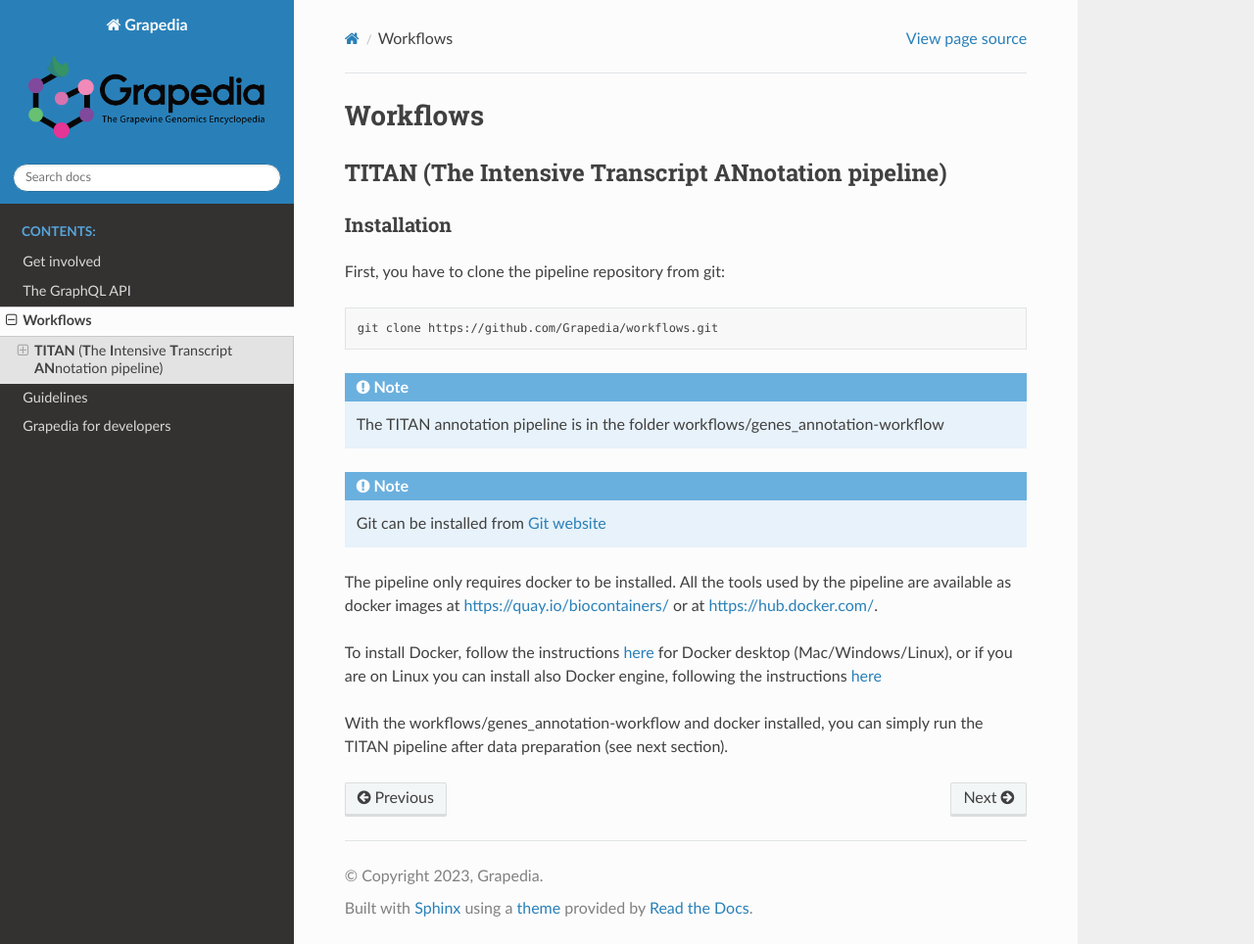
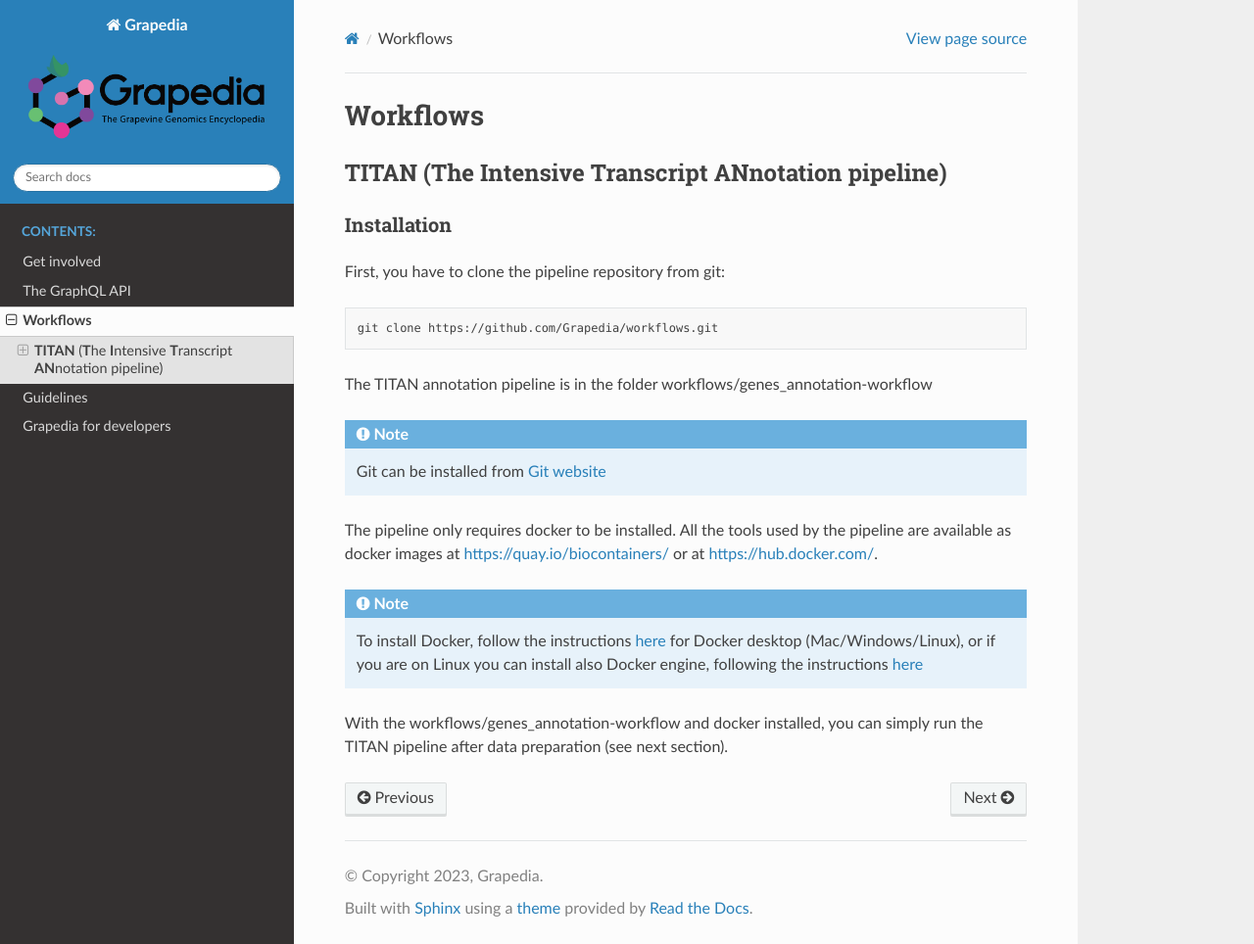
Before and after one commit to Grapedia/grapedia, a Sphinx documentation site: the page built from docs/workflows.rst, in a window 1280 px wide and 964 px high. Shown: the whole window at 98% size. Built offline with Sphinx 7.4.7 and the Read the Docs theme 2.0.0, drawn with Linux system fonts in a browser that asks for light colours.

```diff
--- a/docs/workflows.rst
+++ b/docs/workflows.rst
@@ -13,15 +13,15 @@ First, you have to clone the pipeline repository from git:
 
   git clone https://github.com/Grapedia/workflows.git
 
-.. note::
-
-  The TITAN annotation pipeline is in the folder workflows/genes_annotation-workflow
+The TITAN annotation pipeline is in the folder workflows/genes_annotation-workflow
 
 .. note::
   Git can be installed from `Git website <https://git-scm.com/downloads>`_
 
 The pipeline only requires docker to be installed. All the tools used by the pipeline are available as docker images at https://quay.io/biocontainers/ or at https://hub.docker.com/.
 
-To install Docker, follow the instructions `here <https://docs.docker.com/get-docker/>`_ for Docker desktop (Mac/Windows/Linux), or if you are on Linux you can install also Docker engine, following the instructions `here <https://docs.docker.com/engine/install/>`_
+.. note::
+
+  To install Docker, follow the instructions `here <https://docs.docker.com/get-docker/>`_ for Docker desktop (Mac/Windows/Linux), or if you are on Linux you can install also Docker engine, following the instructions `here <https://docs.docker.com/engine/install/>`_
 
 With the workflows/genes_annotation-workflow and docker installed, you can simply run the TITAN pipeline after data preparation (see next section).
```
